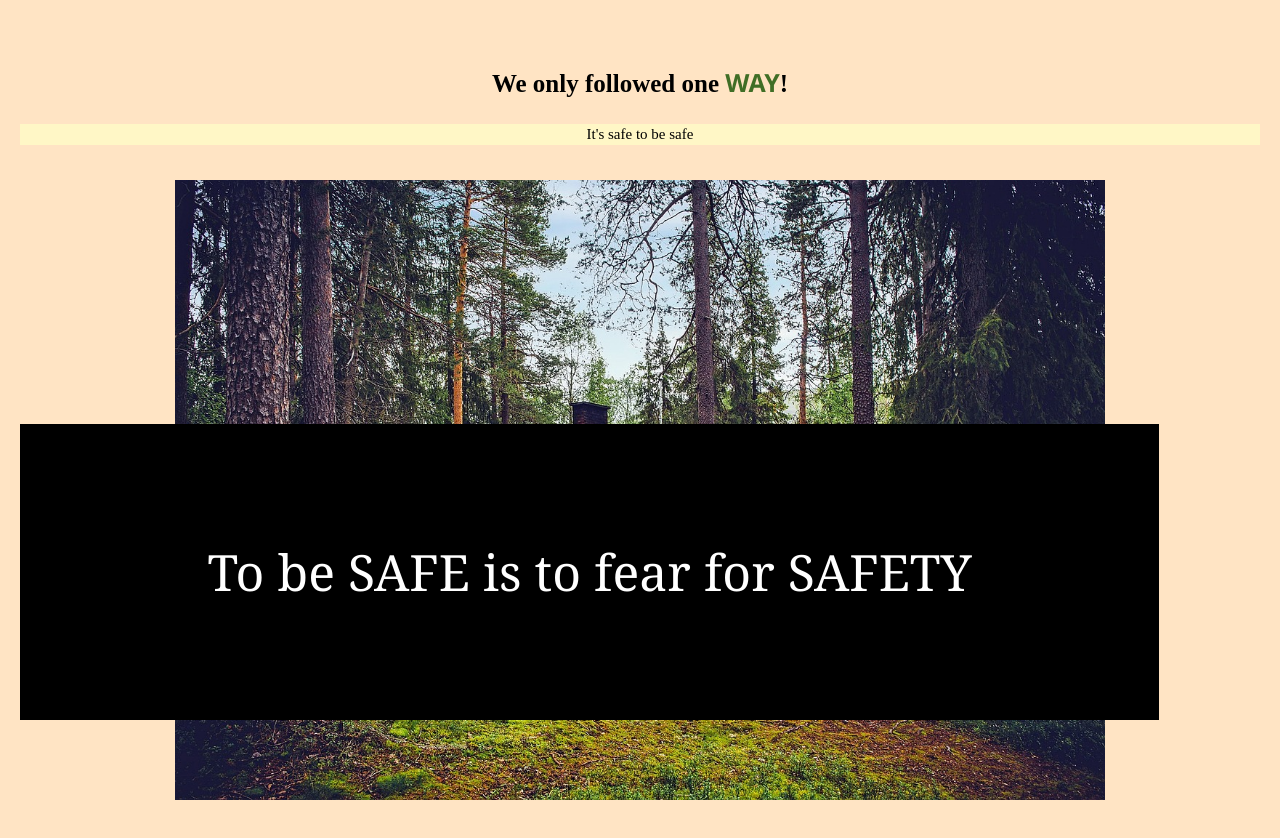
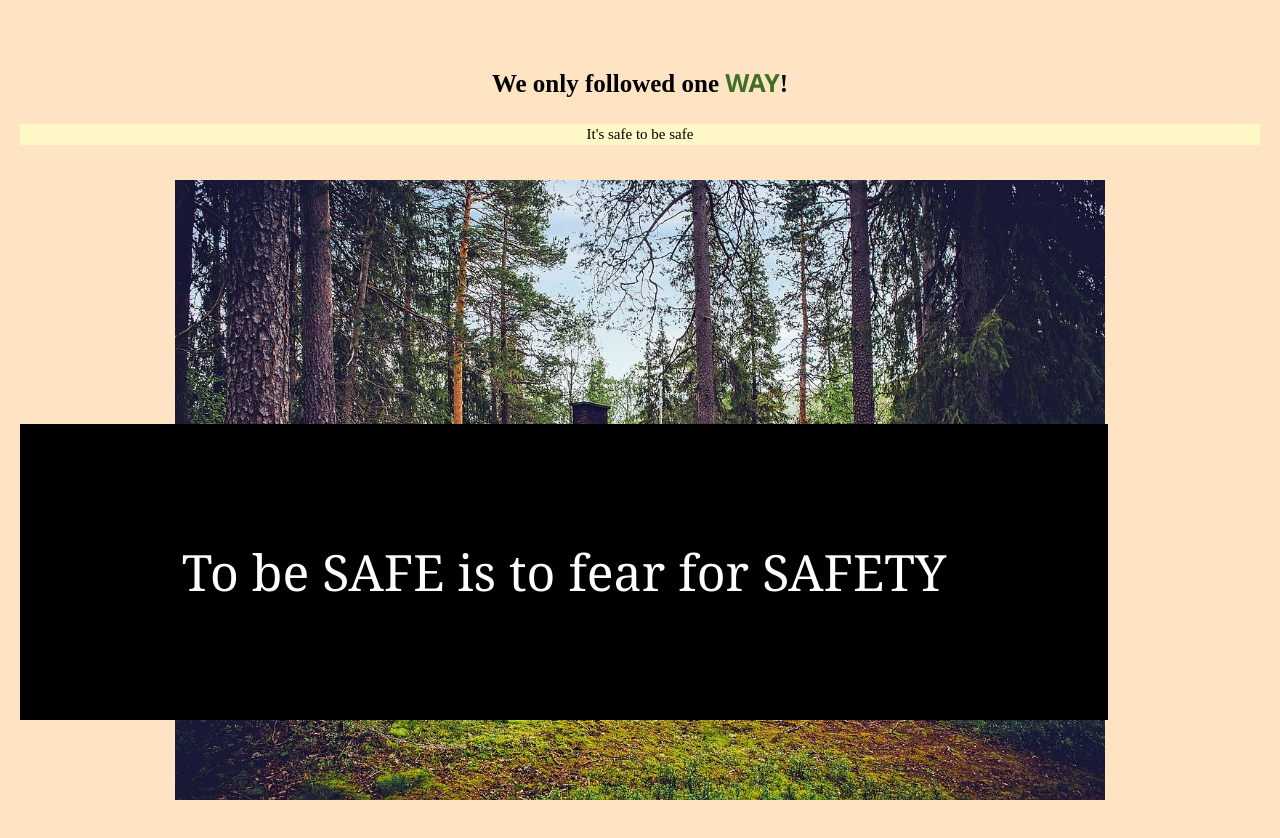
Before and after one commit to mdakiwas/mdakiwas.github.io, a plain HTML site: page Early Internet Art_Accessible Surfing/Pages/home.html in a window 1280 px wide. Drawn offline with Linux system fonts and the light colour scheme; files whose address does not match are found by name.

Commit message:
padding update

```diff
--- a/Early Internet Art_Accessible Surfing/style.css
+++ b/Early Internet Art_Accessible Surfing/style.css
@@ -77,7 +77,7 @@
         position: absolute;
         bottom: 10%;
         background-color: black;
-        padding: 5% 7%;
+        padding: 5%;
     }
 
     aside p {
```
